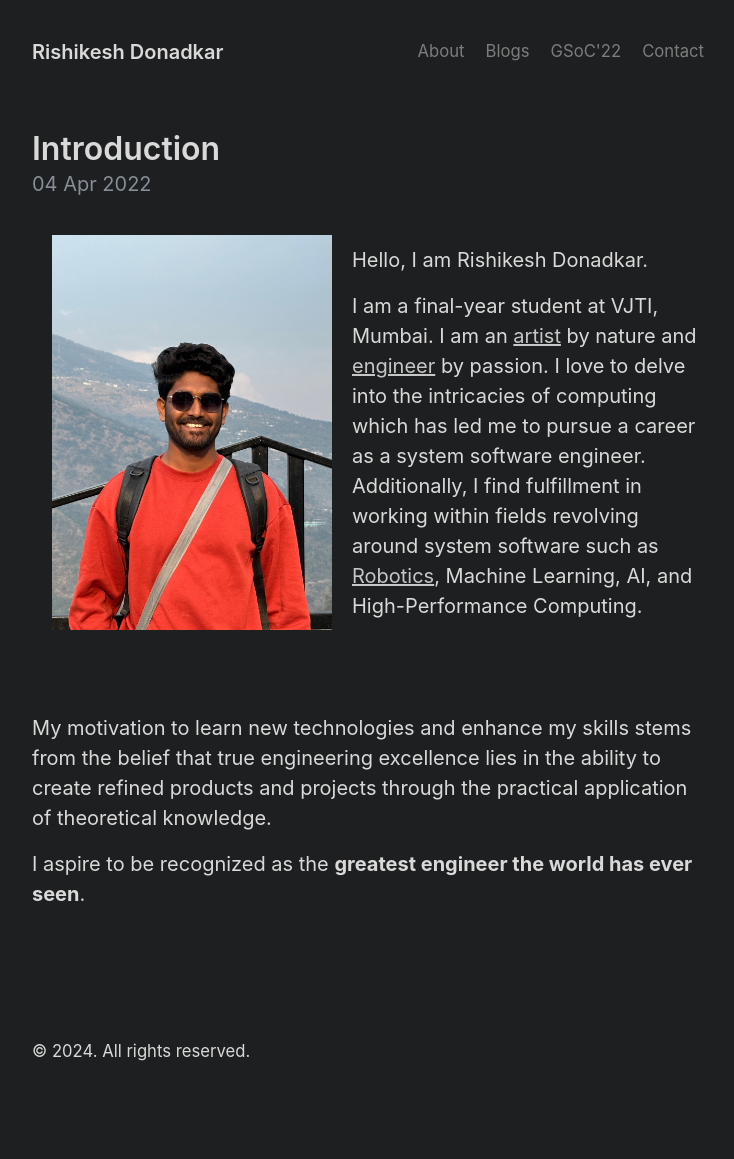
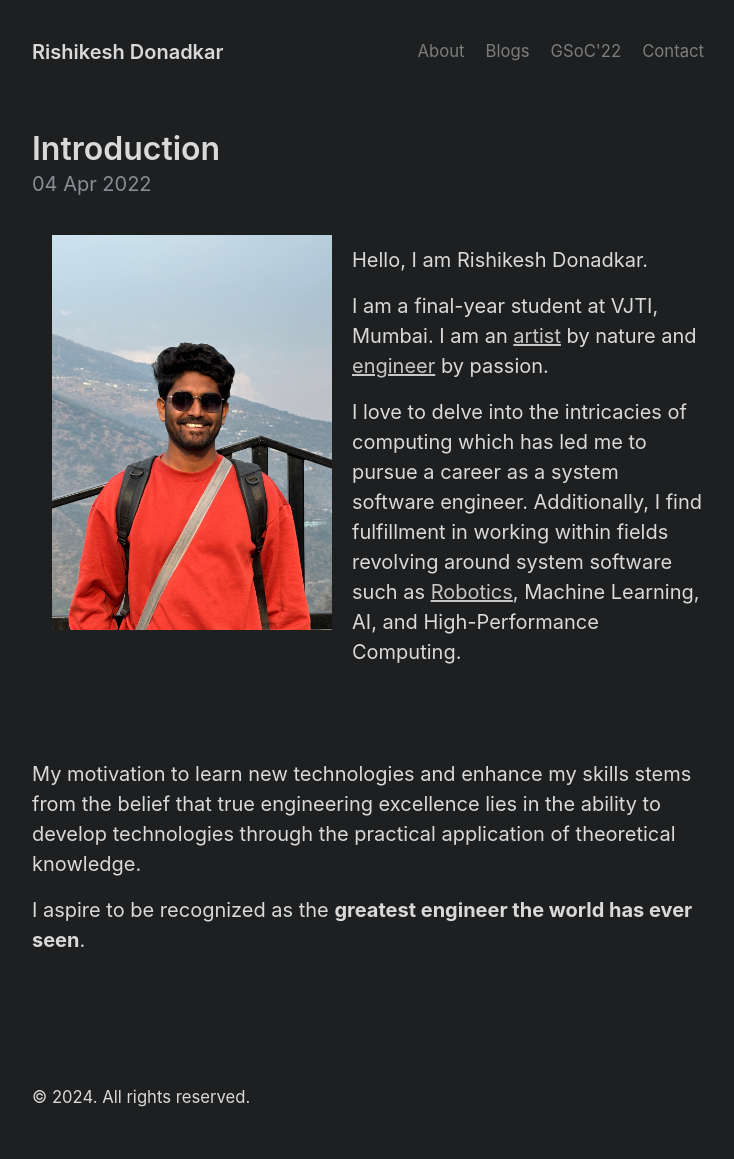
Before and after one commit to RISHI27-dot/rishi27-dot.github.io, a Jekyll site: the page built from _posts/2022-04-04-introduction.md, in a window 1280 px wide. Shown: the whole page, without its empty margins (272-1006 px from the left). Built offline with Jekyll 4.4.1, drawn with Linux system fonts in a browser that asks for light colours; before the commit the page ends 1113 px from its top, so only the background shows below that.

Commit message:
tweak intro page

```diff
--- a/_posts/2022-04-04-introduction.md
+++ b/_posts/2022-04-04-introduction.md
@@ -21,12 +21,14 @@ Apart from technical stuff I am also good at drawing and painting, My artwork ca
 <br>
 Hello, I am Rishikesh Donadkar.
 
-I am a final-year student at VJTI, Mumbai. I am an [artist](https://www.instagram.com/the_artistic_subtlety/?igsh=MWxwZHBocmJzNzEyZQ%3D%3D) by nature and [engineer](https://github.com/RISHI27-dot) by passion. I love to delve into the intricacies of computing which has led me to pursue a career as a system software engineer. Additionally, I find fulfillment in working within fields revolving around system software such as [Robotics](https://sravjti.in/), Machine Learning, AI, and High-Performance Computing.
+I am a final-year student at VJTI, Mumbai. I am an [artist](https://www.instagram.com/the_artistic_subtlety/?igsh=MWxwZHBocmJzNzEyZQ%3D%3D) by nature and [engineer](https://github.com/RISHI27-dot) by passion.
+
+I love to delve into the intricacies of computing which has led me to pursue a career as a system software engineer. Additionally, I find fulfillment in working within fields revolving around system software such as [Robotics](https://sravjti.in/), Machine Learning, AI, and High-Performance Computing.
 
 <br>
 <br>
 
-My motivation to learn new technologies and enhance my skills stems from the belief that true engineering excellence lies in the ability to create refined products and projects through the practical application of theoretical knowledge.
+My motivation to learn new technologies and enhance my skills stems from the belief that true engineering excellence lies in the ability to develop technologies through the practical application of theoretical knowledge.
 
 I aspire to be recognized as the **greatest engineer the world has ever seen**.
 
```
Also changed, not shown: contact.md (+1 -1 lines).
